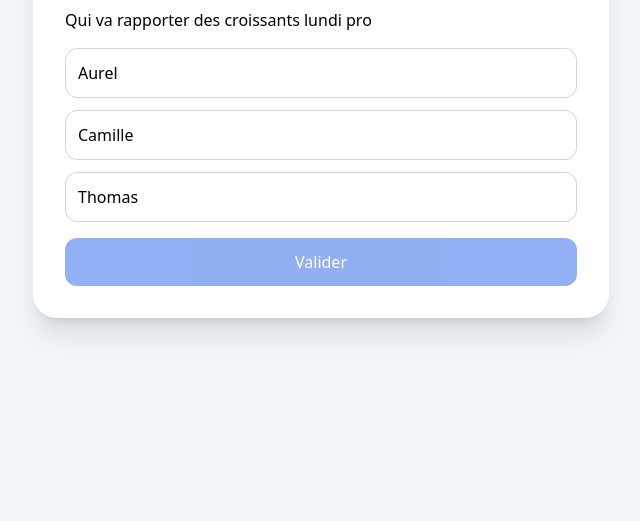
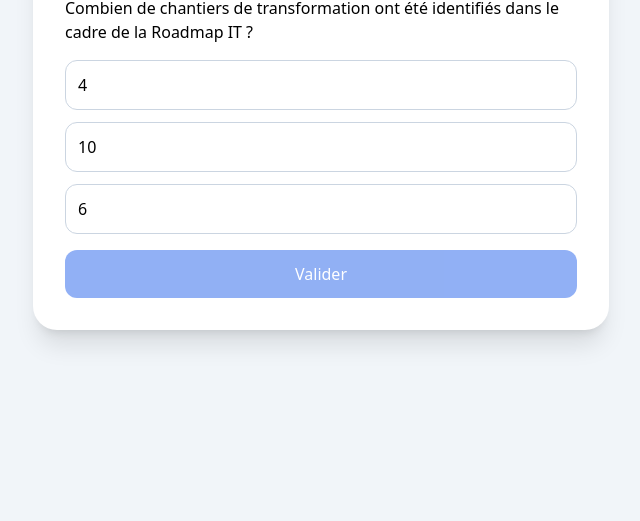
Before and after one commit to Aurelcap1986/quizcap4, a plain HTML site: page index.html in a window 1280 px wide. Shown: the part 279-800 px from the top of the page, without its empty margins (319-959 px from the left). Drawn offline with nearby package versions, Linux system fonts and the light colour scheme.

Commit message:
Change quiz question and options
Updated quiz question and options in index.html.

```diff
--- a/index.html
+++ b/index.html
@@ -10,9 +10,9 @@
   <div id="app"></div>
 
   <script>
-    const question = 'Qui va rapporter des croissants lundi pro';
-    const options = ['Aurel', 'Camille', 'Thomas'];
-    const bonneReponse = 'Aurel';
+    const question = 'Combien de chantiers de transformation ont été identifiés dans le cadre de la Roadmap IT ?';
+    const options = ['4', '10', '6'];
+    const bonneReponse = '6';
     const app = document.getElementById('app');
     let selection = null;
 
@@ -64,7 +64,7 @@
           <div class="bg-white rounded-3xl shadow-xl p-8 max-w-xl text-center">
             <h1 class="text-3xl font-bold text-green-700 mb-4">✅ Bonne réponse !</h1>
             <p class="text-lg">Voici votre indice :</p>
-            <p class="mt-4 text-2xl font-semibold">super</p>
+            <p class="mt-4 text-2xl font-semibold">O</p>
           </div>
         </div>`;
     }
```
